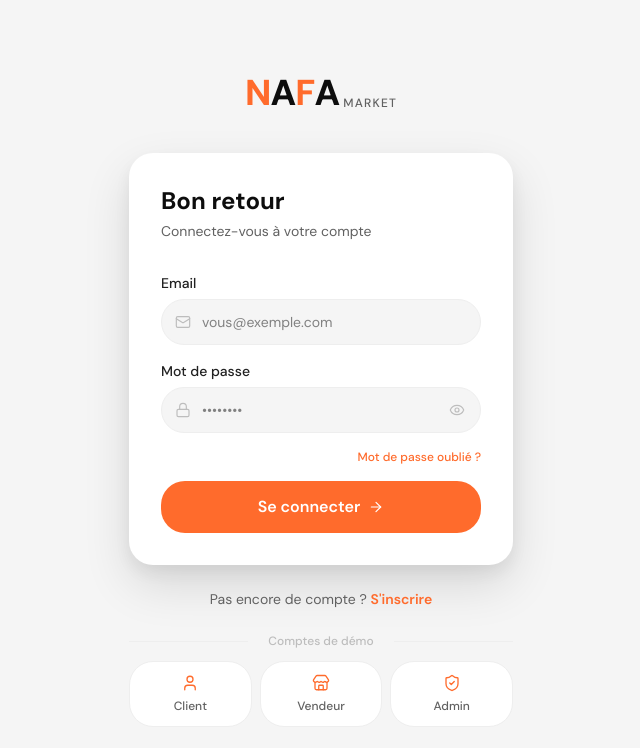
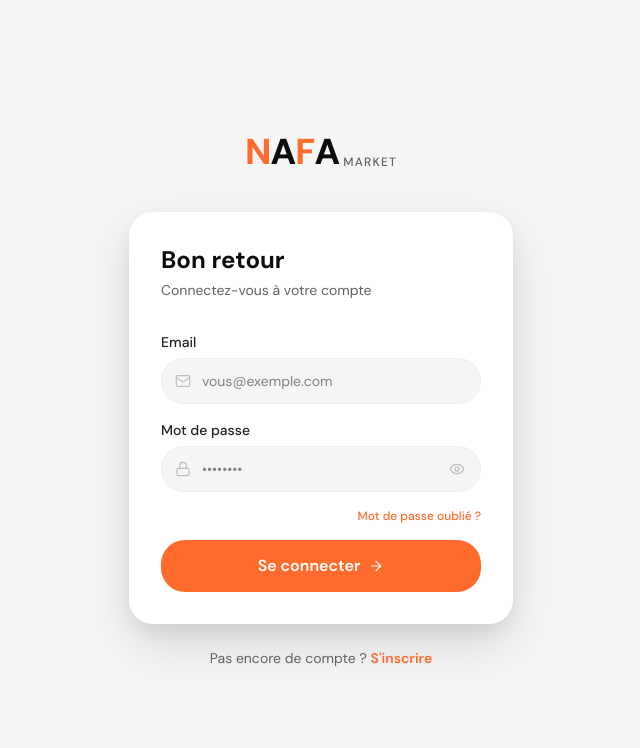
Before and after one commit to Charif04/nafa-app, a Next.js app: page /login in a window 1280 px wide. Shown: the top 748 px of the page, without its empty margins (319-959 px from the left). Built offline with nearby package versions, Linux system fonts and the light colour scheme; no server answers.

Commit message:
remove demo login buttons
Co-Authored-By: Claude Sonnet 4.6 <noreply@anthropic.com>

```diff
--- a/src/app/(auth)/login/page.tsx
+++ b/src/app/(auth)/login/page.tsx
@@ -1,7 +1,7 @@
 'use client';
 import { useState } from 'react';
 import { motion, AnimatePresence } from 'framer-motion';
-import { Eye, EyeOff, Mail, Lock, ArrowRight, User, Store, ShieldCheck } from 'lucide-react';
+import { Eye, EyeOff, Mail, Lock, ArrowRight } from 'lucide-react';
 import Link from 'next/link';
 import { useRouter } from 'next/navigation';
 import { supabase } from '@/lib/supabase';
@@ -189,31 +189,6 @@ export default function LoginPage() {
           </Link>
         </p>
 
-        {/* Demo mode */}
-        <div className="mt-6">
-          <div className="flex items-center gap-3 mb-3">
-            <div className="flex-1 h-px" style={{ background: 'var(--nafa-gray-200)' }} />
-            <span className="text-xs font-medium px-2" style={{ color: 'var(--nafa-gray-400)' }}>Comptes de démo</span>
-            <div className="flex-1 h-px" style={{ background: 'var(--nafa-gray-200)' }} />
-          </div>
-          <div className="grid grid-cols-3 gap-2">
-            {[
-              { label: 'Client', icon: User, href: '/home' },
-              { label: 'Vendeur', icon: Store, href: '/vendor/dashboard' },
-              { label: 'Admin', icon: ShieldCheck, href: '/admin/dashboard' },
-            ].map(({ label, icon: Icon, href }) => (
-              <Link
-                key={label}
-                href={href}
-                className="flex flex-col items-center gap-1.5 py-3 px-2 rounded-xl border text-xs font-medium"
-                style={{ borderColor: 'var(--nafa-gray-200)', background: 'white', color: 'var(--nafa-gray-700)' }}
-              >
-                <Icon size={18} strokeWidth={1.75} style={{ color: 'var(--nafa-orange)' }} />
-                {label}
-              </Link>
-            ))}
-          </div>
-        </div>
       </motion.div>
     </div>
   );
```
